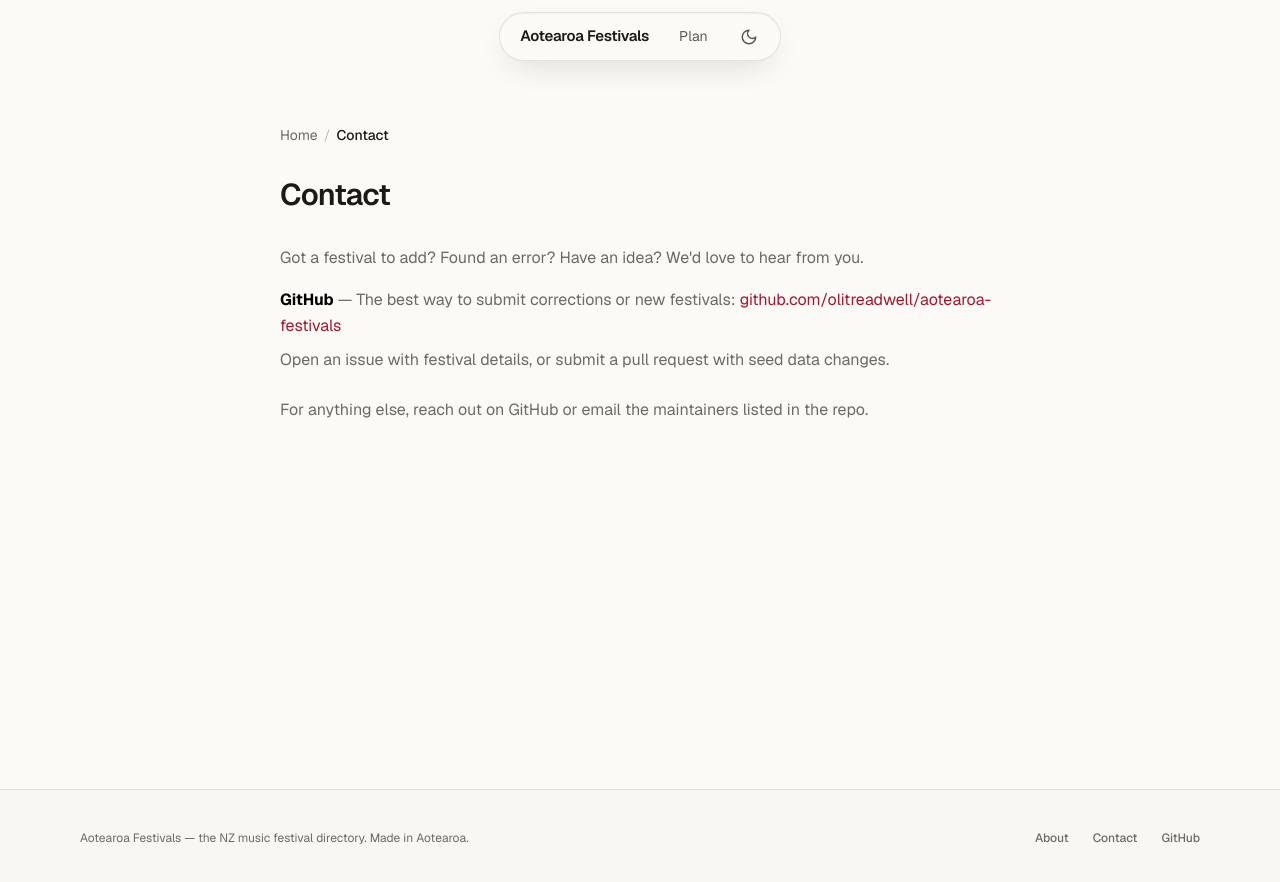
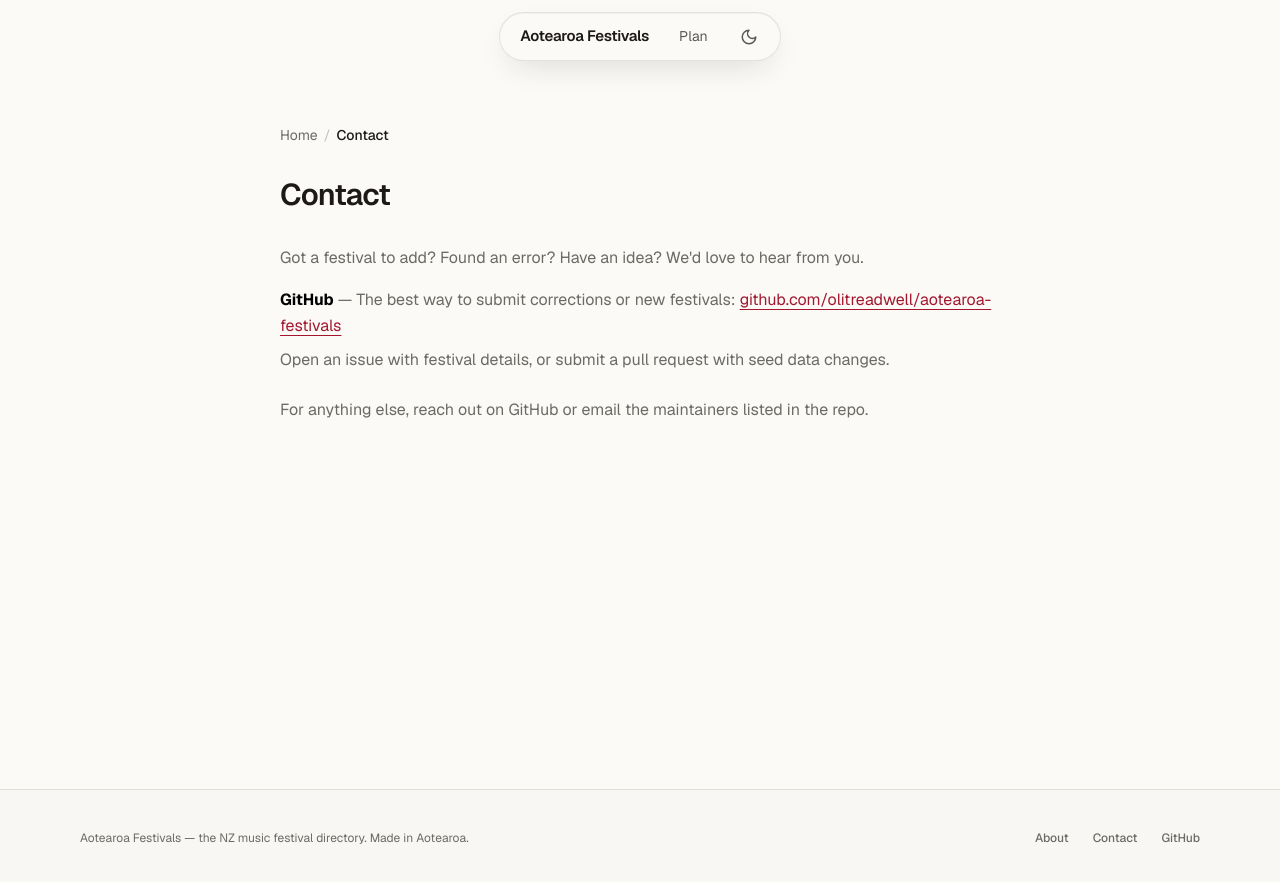
Before and after one commit to olitreadwell/aotearoa-festivals, a Next.js app: page /contact in a window 1280 px wide. Shown: the top 882 px of the page. Built offline with nearby package versions, Linux system fonts and the light colour scheme.

Commit message:
fix(a11y): dark-primary contrast and in-body link styling (link-in-text-block)

```diff
--- a/src/app/about/page.tsx
+++ b/src/app/about/page.tsx
@@ -34,7 +34,7 @@
             href="https://techevents.co.nz"
             target="_blank"
             rel="noopener noreferrer"
-            className="text-primary hover:underline dark:text-primary"
+            className="text-primary underline underline-offset-4 hover:text-primary/80 dark:text-primary"
           >
             techevents.co.nz
           </a>
@@ -73,7 +73,7 @@
             href="https://github.com/olitreadwell/aotearoa-festivals"
             target="_blank"
             rel="noopener noreferrer"
-            className="text-primary hover:underline dark:text-primary"
+            className="text-primary underline underline-offset-4 hover:text-primary/80 dark:text-primary"
           >
             GitHub
           </a>
--- a/src/app/contact/page.tsx
+++ b/src/app/contact/page.tsx
@@ -21,7 +21,7 @@
               href="https://github.com/olitreadwell/aotearoa-festivals"
               target="_blank"
               rel="noopener noreferrer"
-              className="text-primary hover:underline dark:text-primary"
+              className="text-primary underline underline-offset-4 hover:text-primary/80 dark:text-primary"
             >
               github.com/olitreadwell/aotearoa-festivals
             </a>
--- a/src/app/globals.css
+++ b/src/app/globals.css
@@ -36,7 +36,7 @@
   --card-foreground: #ededed;
   --popover: #131313;
   --popover-foreground: #ededed;
-  --primary: #d94a5f;
+  --primary: #c23a4f;
   --primary-foreground: #ffffff;
   --secondary: #2a2015;
   --secondary-foreground: #f0d8a4;
```
